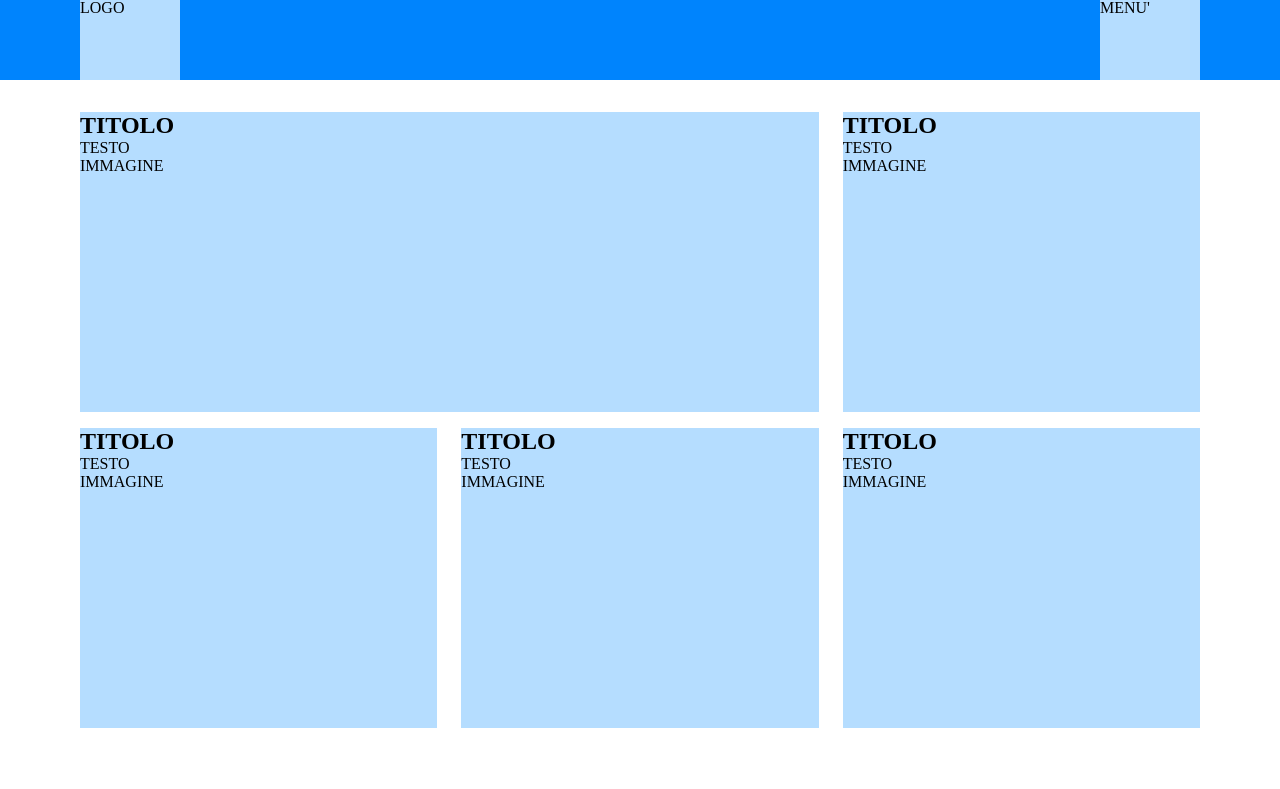
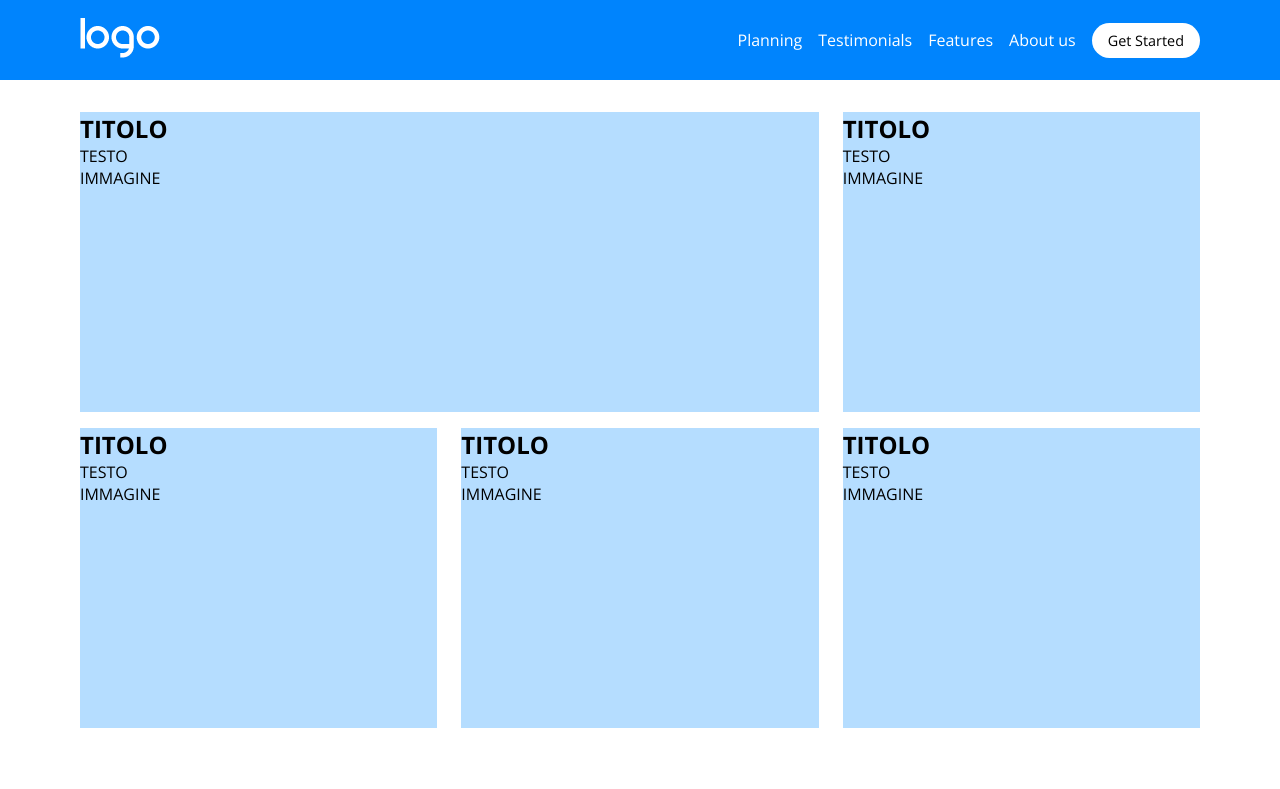
Before and after one commit to Giotreglia/htmlcss-responsive-layout, a plain HTML site: page index.html in a window 1280 px wide. Shown: the top 789 px of the page. Drawn offline with nearby package versions, Linux system fonts and the light colour scheme.

Commit message:
Header in tutte le misure

```diff
--- a/css/style.css
+++ b/css/style.css
@@ -2,6 +2,7 @@
     padding: 0;
     margin: 0;
     box-sizing: border-box;
+    font-family: 'Open Sans', sans-serif;
 }
 
 :root {
@@ -66,20 +67,21 @@
     width: 30%;
 }
 
+.btn {
+    border-radius: 1.5rem;
+    padding: 0.5rem 1rem;
+    font-size: 0.9rem;
+}
+
+.btn-white {
+    color: black;
+    background-color: white;
+}
+
 /* Debug */
-
-.debug-box {
-    height: 100%;
-    width: 100px;
-    color: black;
-}
 
 .debug .card {
     height: 300px;
-}
-
-.debug .nav-logo, .debug .nav-menu {
-    background-color: var(--primary-light-color);
 }
 
 .debug .columns {
@@ -109,15 +111,19 @@ header {
     top: 0;
     left: 0;
     width: 100%;
+    color: white;
 }
 
 header .container {
     height: 100%;
 }
 
-.nav-logo, .nav-menu {
-    line-height: 100%;
-    vertical-align: middle;
+.nav-menu {
+    display: none;
+}
+
+#hamburger {
+    font-size: 2rem;
 }
 
 /* Main */
@@ -241,6 +247,28 @@ footer {
         max-width: calc(992px - 5rem);
     }
 
+    #hamburger {
+        display: none;
+    }
+
+    .nav-menu {
+        display: block;
+    }
+
+    .nav-list {
+        list-style: none;
+        gap: 1rem;
+    }
+
+    .nav-list a {
+        text-decoration: none;
+        color: white;
+    }
+
+    .nav-list .btn {
+        color: black;
+    }
+
     #strategic .columns {
         flex-direction: row;
         align-items: flex-end;
@@ -262,6 +290,8 @@ footer {
         width: 40%;
     }
 
+
+
 }
 
 @media (min-width: 1200px) {
--- a/index.html
+++ b/index.html
@@ -5,6 +5,10 @@
     <meta http-equiv="X-UA-Compatible" content="IE=edge">
     <meta name="viewport" content="width=device-width, initial-scale=1.0">
     <link rel="stylesheet" href="css/style.css">
+    <link rel="preconnect" href="https://fonts.googleapis.com">
+    <link rel="preconnect" href="https://fonts.gstatic.com" crossorigin>
+    <link href="https://fonts.googleapis.com/css2?family=Open+Sans:wght@300;400;500;600;700;800&display=swap" rel="stylesheet">
+    <link rel="stylesheet" href="https://cdnjs.cloudflare.com/ajax/libs/font-awesome/6.2.1/css/all.min.css" integrity="sha512-MV7K8+y+gLIBoVD59lQIYicR65iaqukzvf/nwasF0nqhPay5w/9lJmVM2hMDcnK1OnMGCdVK+iQrJ7lzPJQd1w==" crossorigin="anonymous" referrerpolicy="no-referrer" />
     <title>Responsive</title>
 </head>
 <body class="debug">
@@ -13,10 +17,17 @@
     <header class="bg-prim">
         <div class="container flex space-between align-center">
             <div class="nav-logo debug-box">
-                LOGO
+                <img src="img/logo.png" alt="logo">
             </div>
-            <nav class="nav-menu debug-box">
-                MENU'
+            <i id="hamburger" class="fa-solid fa-bars"></i>
+            <nav class="nav-menu">
+                <ul class="nav-list flex space-between">
+                    <li><a href="#">Planning</a></li>
+                    <li><a href="#">Testimonials</a></li>
+                    <li><a href="#">Features</a></li>
+                    <li><a href="#">About us</a></li>
+                    <li><a class="btn btn-white" href="#">Get Started</a></li>
+                </ul>
             </nav>
         </div>
     </header>
```
